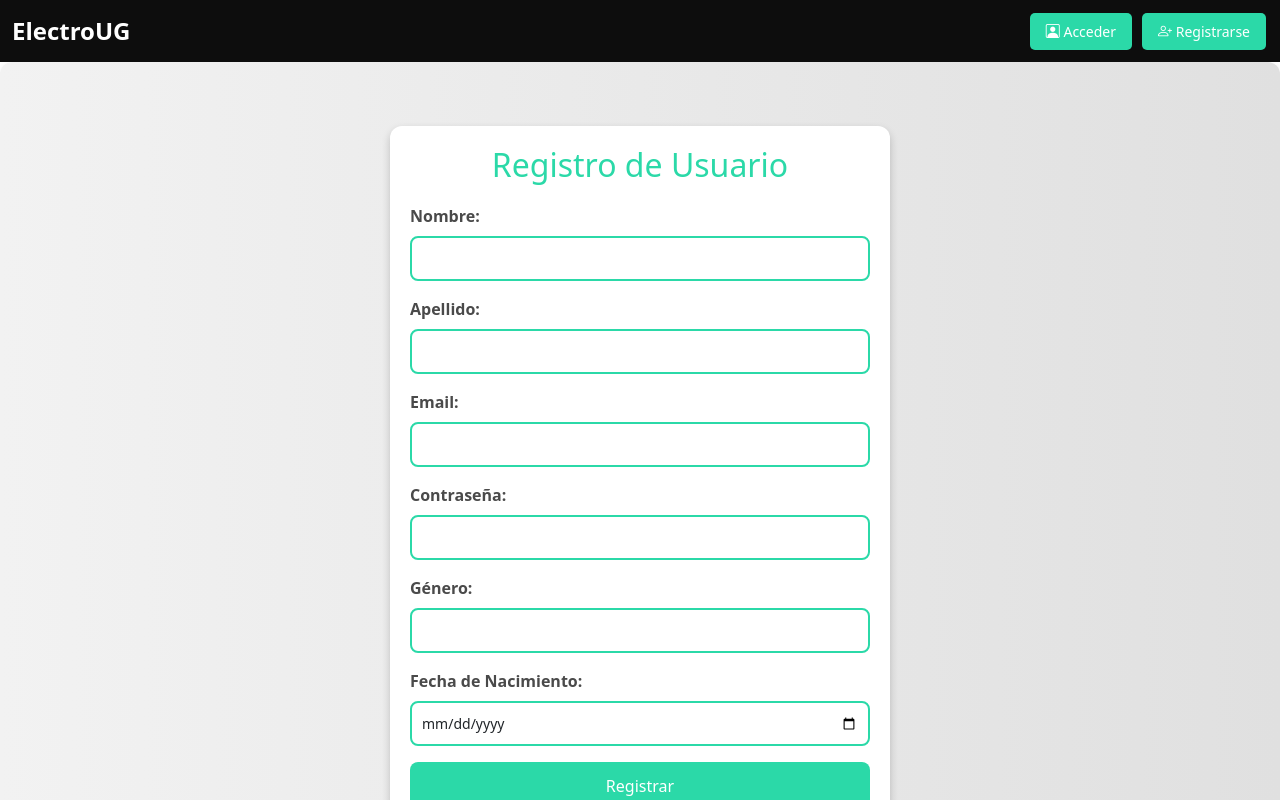
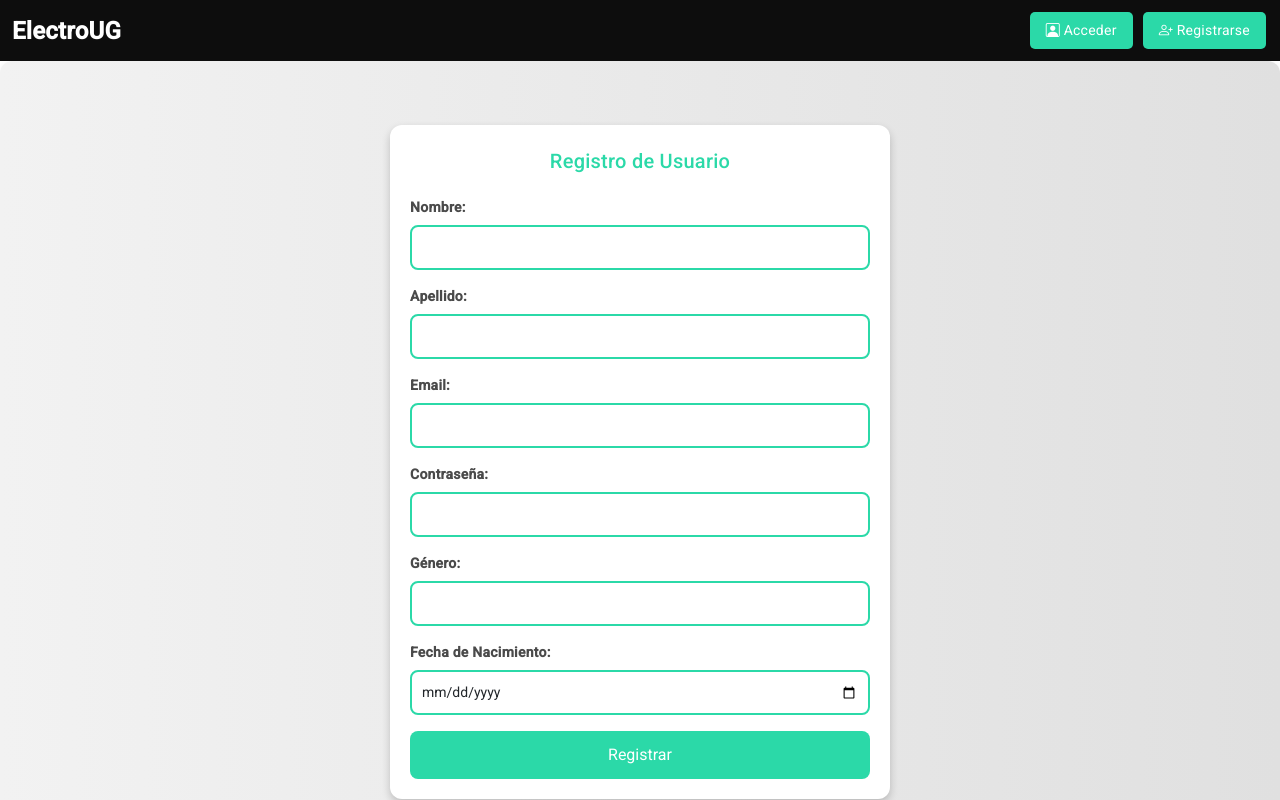
Before and after one commit to Rae1206/Proyecto-Grupo-8, an Angular app: page /register in a window 1280 px wide. Shown: the top 800 px of the page. Built offline with nearby package versions, Linux system fonts and the light colour scheme.

Commit message:
Se añadio Angular Material

```diff
--- a/angular.json
+++ b/angular.json
@@ -25,6 +25,7 @@
               "src/assets"
             ],
             "styles": [
+              "@angular/material/prebuilt-themes/indigo-pink.css",
               "node_modules/bootstrap-icons/font/bootstrap-icons.css",
               "node_modules/bootstrap/dist/css/bootstrap.min.css",
               "src/styles.css"
@@ -94,6 +95,7 @@
               "src/assets"
             ],
             "styles": [
+              "@angular/material/prebuilt-themes/indigo-pink.css",
               "src/styles.css"
             ],
             "scripts": []
--- a/package.json
+++ b/package.json
@@ -12,10 +12,12 @@
   "private": true,
   "dependencies": {
     "@angular/animations": "^17.3.0",
+    "@angular/cdk": "^17.3.10",
     "@angular/common": "^17.3.0",
     "@angular/compiler": "^17.3.0",
     "@angular/core": "^17.3.0",
     "@angular/forms": "^17.3.0",
+    "@angular/material": "^17.3.10",
     "@angular/platform-browser": "^17.3.0",
     "@angular/platform-browser-dynamic": "^17.3.0",
     "@angular/platform-server": "^17.3.0",
--- a/src/app/app.component.ts
+++ b/src/app/app.component.ts
@@ -5,11 +5,15 @@
 import { CabeceraComponent } from './componentes/cabecera/cabecera.component';
 import { PiePaginaComponent } from './pie-pagina/pie-pagina.component';
 import { UserService } from './servicios/user.service'; // Ajusta la ruta según sea necesario
+import { MatDialogModule } from '@angular/material/dialog';
+import { MatButtonModule } from '@angular/material/button'; // Si usas botones
 
 @Component({
   selector: 'app-root',
   standalone: true,
-  imports: [RouterOutlet, CabeceraComponent, PiePaginaComponent, HttpClientModule],
+  imports: [RouterOutlet, CabeceraComponent, PiePaginaComponent, HttpClientModule
+    ,MatDialogModule,MatButtonModule
+  ],
   templateUrl: './app.component.html',
   styleUrls: ['./app.component.css']
 })
--- a/src/app/app.config.ts
+++ b/src/app/app.config.ts
@@ -4,12 +4,13 @@
 import { provideClientHydration } from '@angular/platform-browser';
 import { provideHttpClient } from '@angular/common/http';
 import { FormsModule } from '@angular/forms';
+import { provideAnimationsAsync } from '@angular/platform-browser/animations/async';
 
 export const appConfig: ApplicationConfig = {
   providers: [
     provideRouter(routes),
     provideClientHydration(),
     provideHttpClient(),
-    FormsModule
+    FormsModule, provideAnimationsAsync()
   ]
 };
--- a/src/index.html
+++ b/src/index.html
@@ -6,8 +6,10 @@
   <base href="/">
   <meta name="viewport" content="width=device-width, initial-scale=1">
   <link rel="icon" type="image/x-icon" href="favicon.ico">
+  <link href="https://fonts.googleapis.com/css2?family=Roboto:wght@300;400;500&display=swap" rel="stylesheet">
+  <link href="https://fonts.googleapis.com/icon?family=Material+Icons" rel="stylesheet">
 </head>
-<body>
+<body class="mat-typography">
   <app-root></app-root>
 </body>
 </html>
--- a/src/styles.css
+++ b/src/styles.css
@@ -1 +1,4 @@
 /* You can add global styles to this file, and also import other style files */
+
+html, body { height: 100%; }
+body { margin: 0; font-family: Roboto, "Helvetica Neue", sans-serif; }
```
Also changed, not shown: 1 other file (tests, documents, lock files or other folders).
